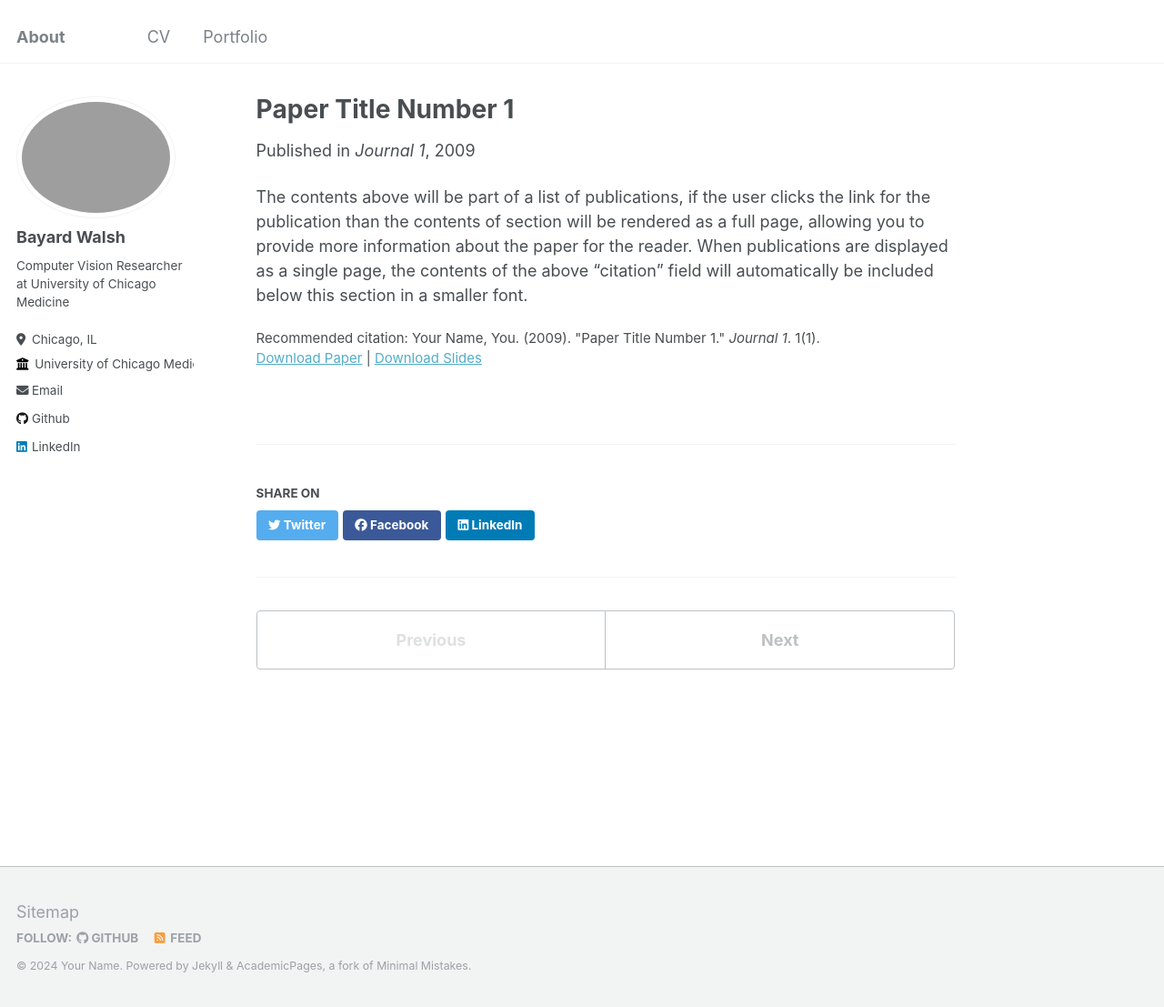
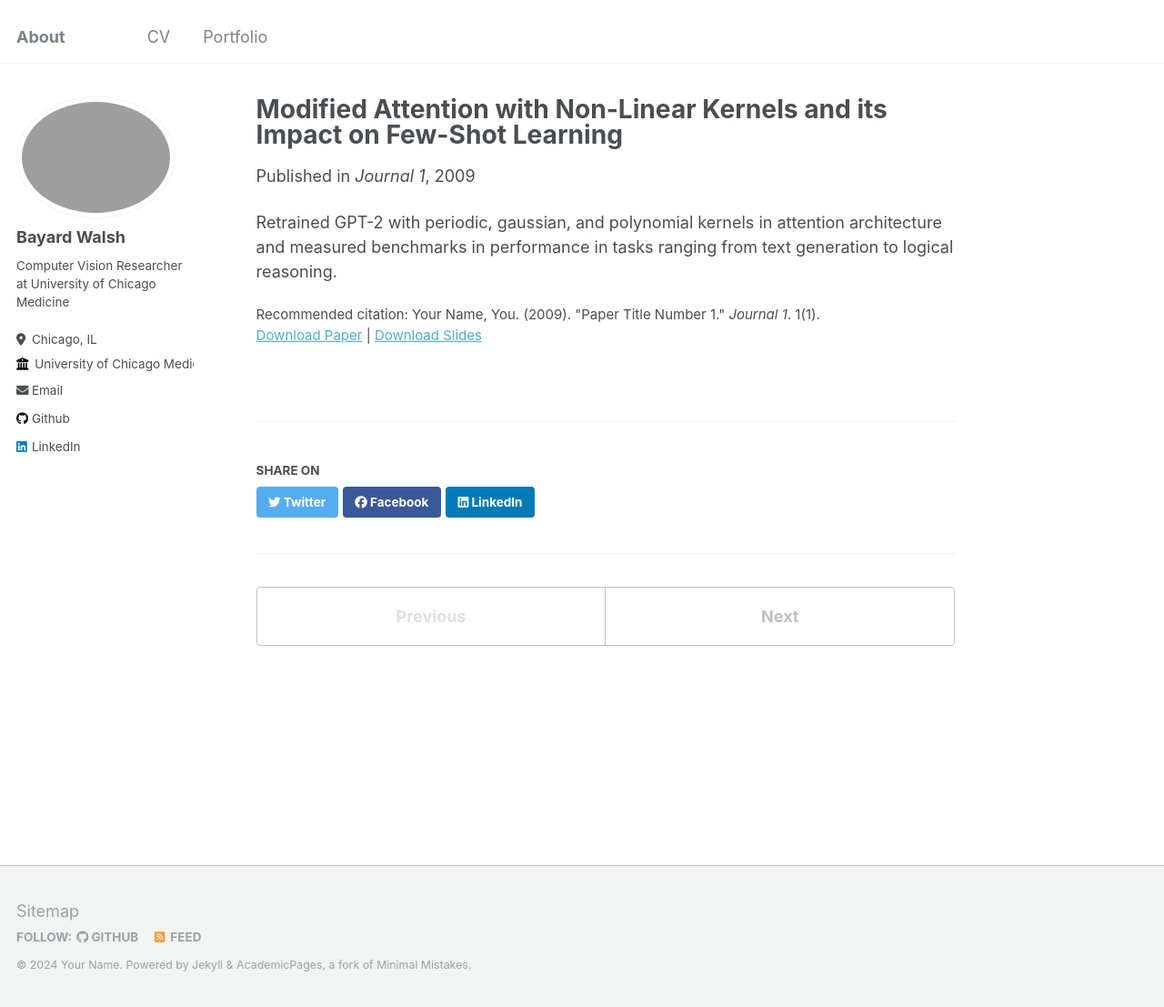
Before and after one commit to bkwalsh/bkwalsh.github.io, a Jekyll site: the page built from _publications/2009-10-01-paper-title-number-1.md, in a window 1280 px wide and 1107 px high. Shown: the whole window at 91% size. Built offline with Jekyll 4.4.1, drawn with Linux system fonts in a browser that asks for light colours.

Commit message:
Update 2009-10-01-paper-title-number-1.md

```diff
--- a/_publications/2009-10-01-paper-title-number-1.md
+++ b/_publications/2009-10-01-paper-title-number-1.md
@@ -1,8 +1,8 @@
 ---
-title: "Paper Title Number 1"
+title: "Modified Attention with Non-Linear Kernels and its Impact on Few-Shot Learning"
 collection: publications
 permalink: /publication/2009-10-01-paper-title-number-1
-excerpt: 'This paper is about the number 1. The number 2 is left for future work.'
+excerpt: 'Final Project for Deep Learning Systems'
 date: 2009-10-01
 venue: 'Journal 1'
 slidesurl: 'http://academicpages.github.io/files/slides1.pdf'
@@ -10,4 +10,4 @@ paperurl: 'http://academicpages.github.io/files/paper1.pdf'
 citation: 'Your Name, You. (2009). &quot;Paper Title Number 1.&quot; <i>Journal 1</i>. 1(1).'
 ---
 
-The contents above will be part of a list of publications, if the user clicks the link for the publication than the contents of section will be rendered as a full page, allowing you to provide more information about the paper for the reader. When publications are displayed as a single page, the contents of the above "citation" field will automatically be included below this section in a smaller font.
+Retrained GPT-2 with periodic, gaussian, and polynomial kernels in attention architecture and measured benchmarks in performance in tasks ranging from text generation to logical reasoning.
```
